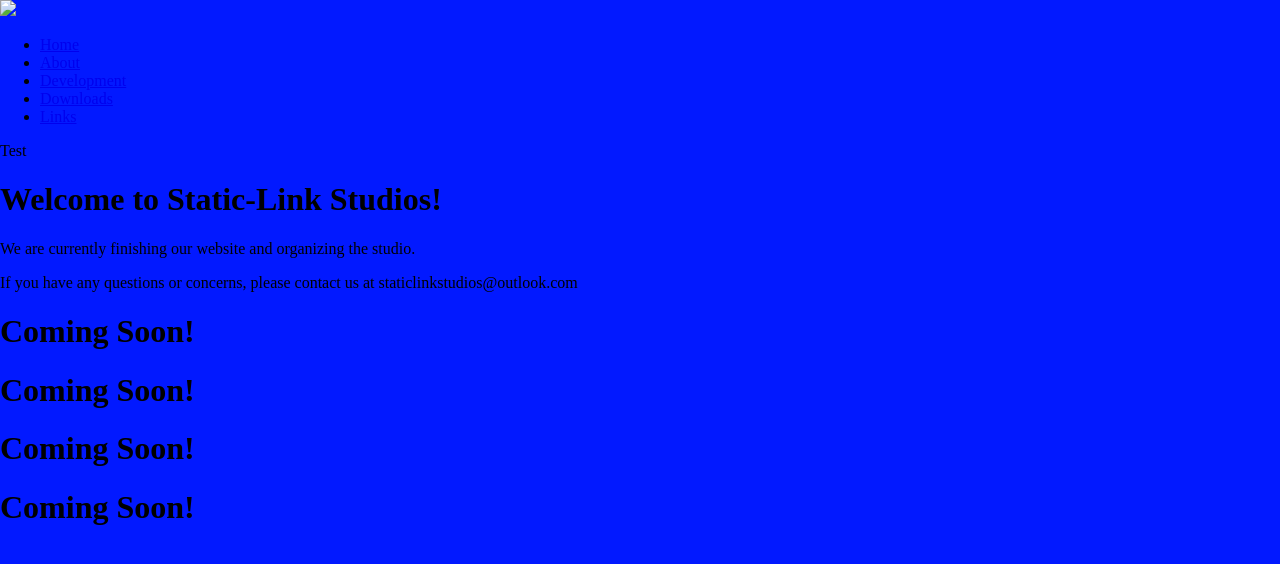
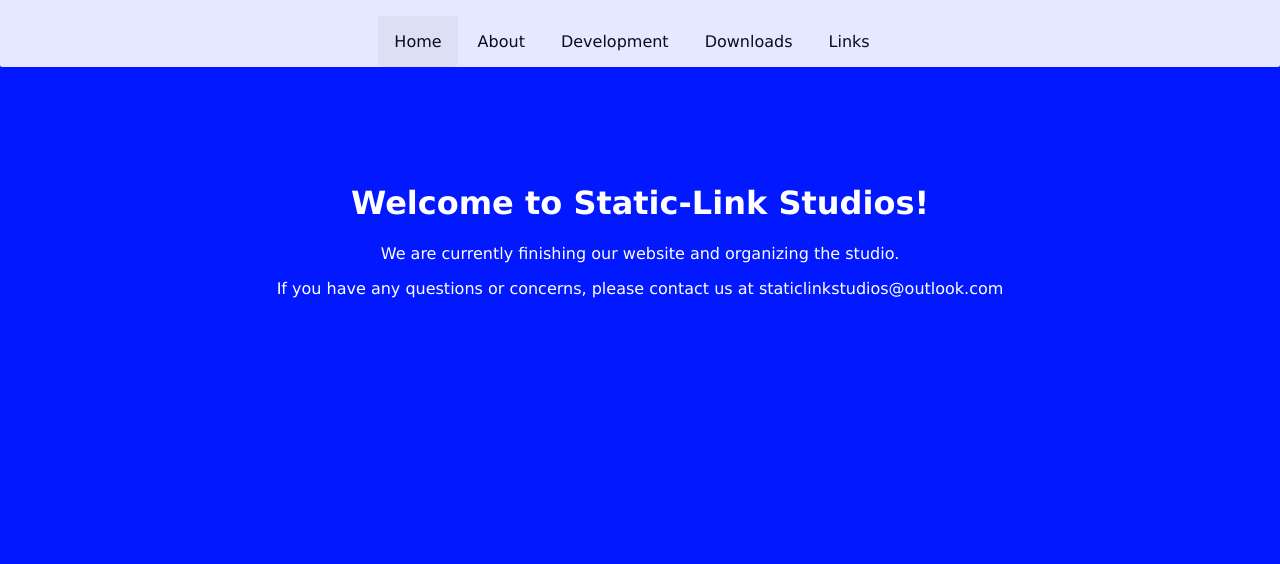
Before and after one commit to StaticLinkStudios/StaticLinkStudios.github.io, a plain HTML site: page index.html in a window 1280 px wide. Drawn offline with nearby package versions, Linux system fonts and the light colour scheme.

Commit message:
tab switch
implemented stickyNav and tab switching, added some css

```diff
--- a/css/style.css
+++ b/css/style.css
@@ -10,11 +10,73 @@ header {
 }
 
 nav {
-
+    width: 100%;
+    display: table;
+    text-align: center;
+    background-color: #ffffff;
+    opacity: 0.9;
+    border-bottom-left-radius: 2px;
+	border-bottom-right-radius: 2px;
+    padding-top: 1em;
+    margin-bottom: -0.1em;
 }
 
+	nav ul {
+	    list-style-type: none;
+	    line-height: normal;
+	    padding-left: 0;
+	}
+
+		nav li {
+		    display: inline;
+		}
+
+			nav li:last-child a {
+				margin-right: 1em;
+			}
+
+			nav li a {
+				height: 100%;
+			    color: #0a0a0a;
+			    font-family: verdana;
+			    text-decoration: none;
+			    border-bottom-left-radius: 5px;
+			    border-bottom-right-radius: 5px;
+			    padding-top: 1em;
+			    padding-bottom: 1em;
+			    padding-right: 1em;
+			    padding-left: 1em;
+			}
+
+			nav li a:hover {
+			    background-color: #f5f5f5;
+			}
+
+	.fixedNav{
+		position: fixed;
+		top: 0;
+	}
+
 main {
+	width: 100%;
+	color: #ffffff;
+	font-family: verdana;
+	text-align: center;
+	border-radius: 1px;
+	padding-top: 1em;
+	padding-bottom: 1em;
+	margin-top: 5em;
+	margin-bottom: 5em;
+}
 
+
+
+	.active a{
+		background-color: #f5f5f5;
+	}
+
+.inactive{
+	display: none;
 }
 
 /* Small Devices (phones, ect.) */
--- a/index.html
+++ b/index.html
@@ -14,9 +14,9 @@
 	</head>
 	<body>
 		<header>
-			<img src="media/logo0.png">
+			<!-- <img src="media/logo0.png"> -->
 		</header>
-			<div id="navbarPlaceholder">
+		<div class="navbarPlaceholder">
 		<nav>
 			<ul class="tabs">
 				<li class="active"><a href="#home-content" title="Home">Home</a></li>
@@ -28,7 +28,6 @@
 		</nav>
 		</div>
 		<main>
-			<p>Test</p>
 			<div class="active" id="home-content">
 				<h1> Welcome to Static-Link Studios! </h1>
 	  			<p> We are currently finishing our website and organizing the studio. </p>
--- a/java/stickyNav-tabs.js
+++ b/java/stickyNav-tabs.js
@@ -24,13 +24,12 @@ jQuery(document).ready(function () {
 		}
 
 	});
-	// ^ stickyNav funtions
-	//
+
 	// tab function
 	jQuery('.tabs a').on('click', function(e) {
         var currentAttrValue = jQuery(this).attr('href');
 
-        jQuery('main' + currentAttrValue).show().siblings().hide();
+        jQuery('main ' + currentAttrValue).show().siblings().hide();
 
         jQuery(this).parent('li').addClass('active').siblings().removeClass('active');
 
```
Lines whose indentation alone changed are shown as unchanged.
